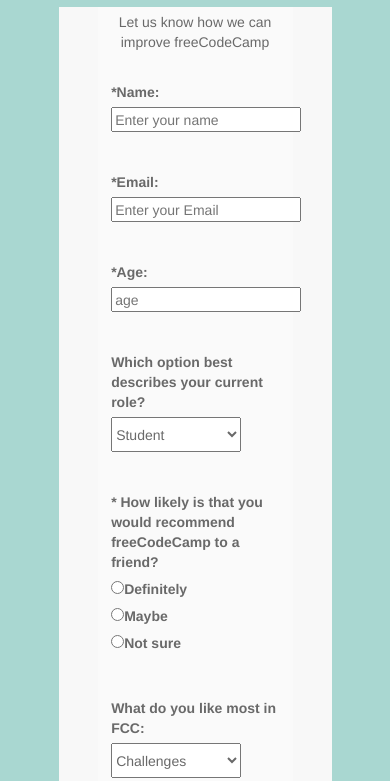
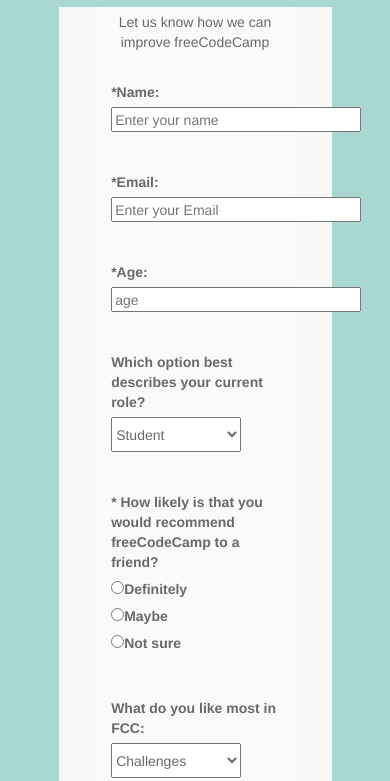
Before and after one commit to adishaggarwal/survey-form, a plain HTML site: page index.html in a window 390 px wide. Shown: the part 63-844 px from the top of the page. Drawn offline with nearby package versions, Linux system fonts and the light colour scheme.

Commit message:
height edit

```diff
--- a/style.css
+++ b/style.css
@@ -73,11 +73,11 @@
         height:280vh;
     }
     #container{
-        height: 250vh;
+        height: 300vh;
     }
 
     .box{
-        width: 190px;
+        width: 250px;
         height: 25px;
     }
 }
```
